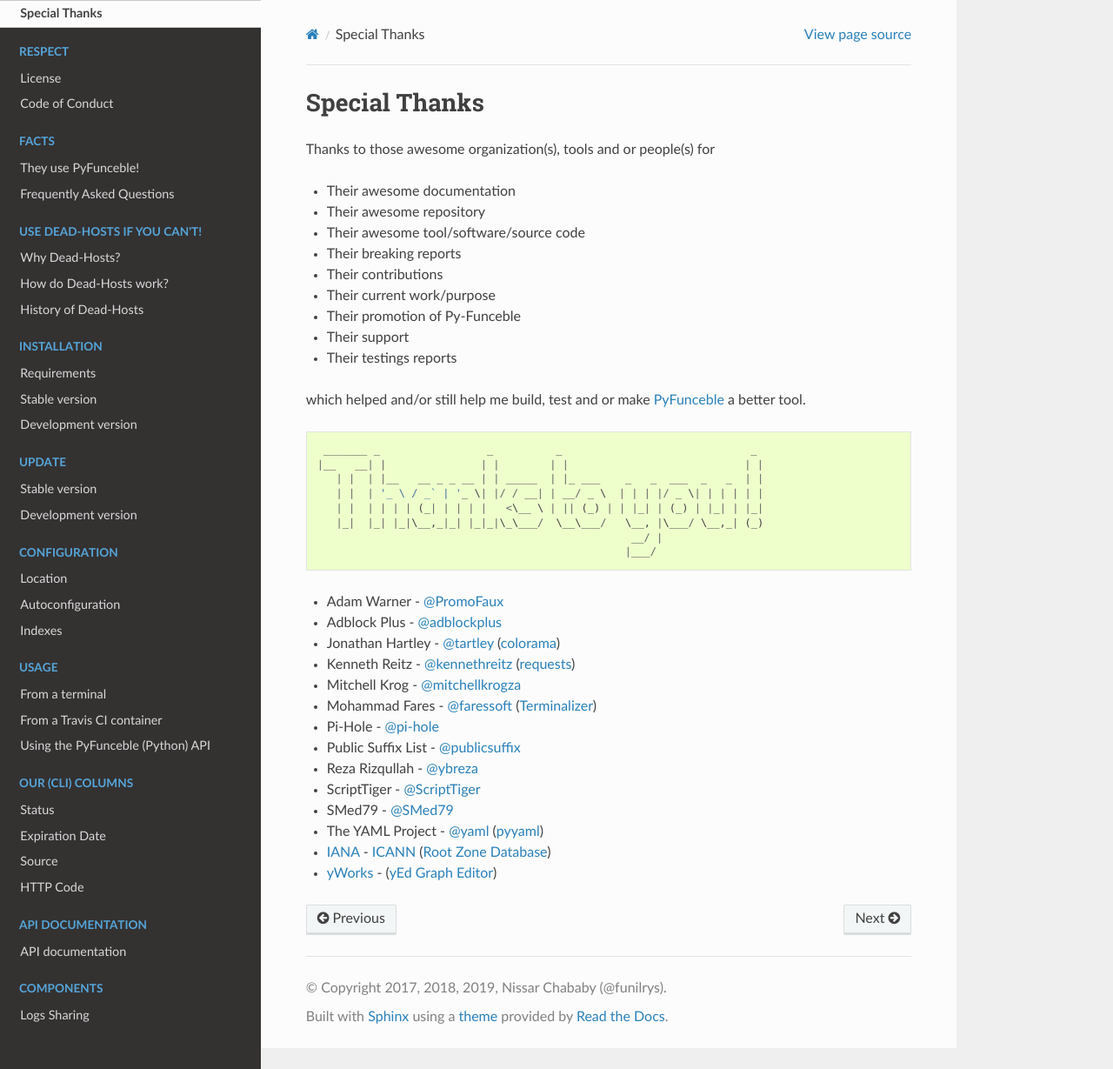
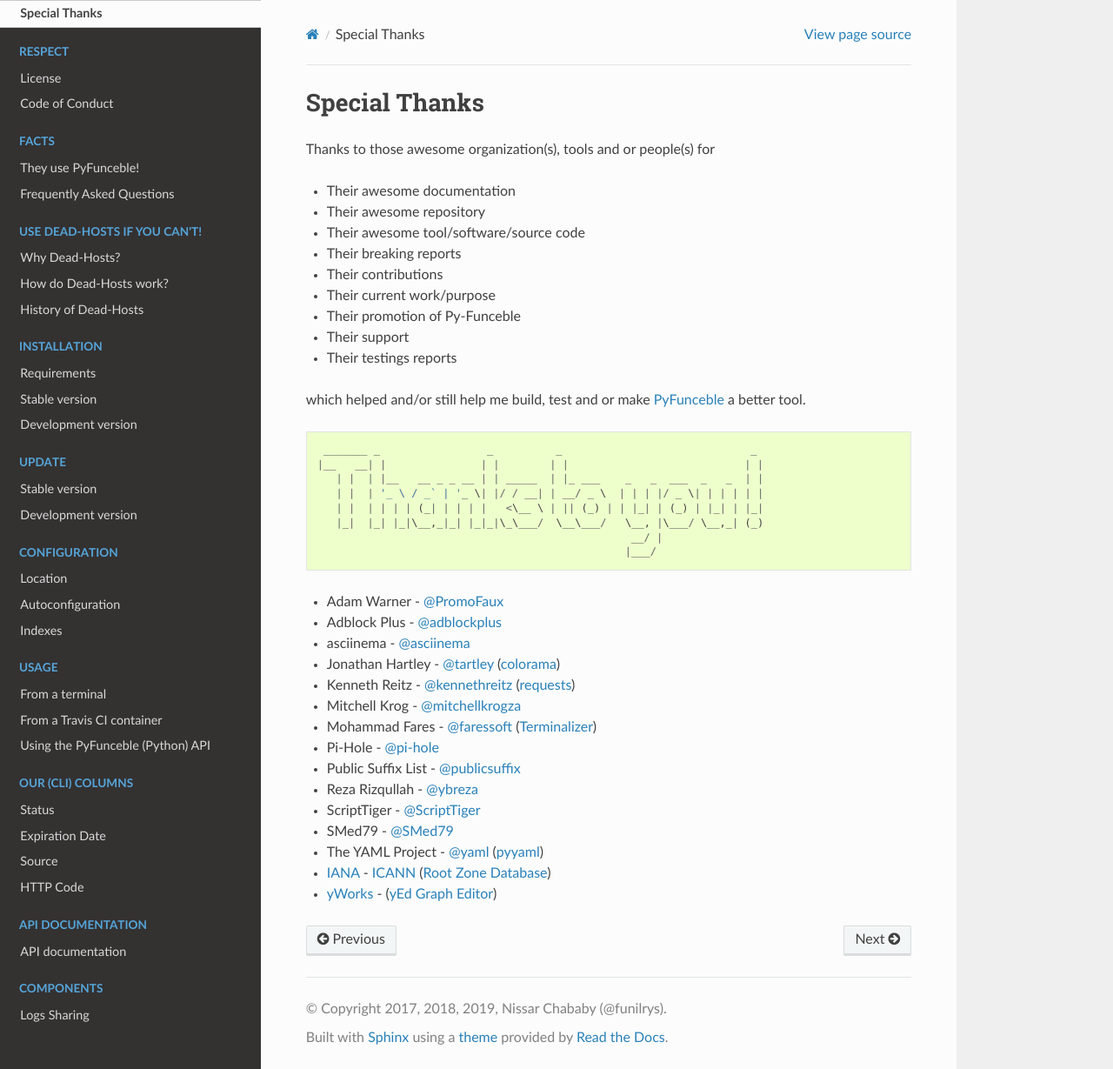
Before and after one commit to PyFunceble/rst-docs, a Sphinx documentation site: the page built from docs/special-thanks.rst, in a window 1280 px wide and 1229 px high. Shown: the whole window at 87% size. Built offline with Sphinx 7.4.7 and the Read the Docs theme 2.0.0, drawn with Linux system fonts in a browser that asks for light colours; pages that are not in the unit, such as notebooks, are missing from menus.

Commit message:
Completion of special thanks

```diff
--- a/docs/special-thanks.rst
+++ b/docs/special-thanks.rst
@@ -28,6 +28,7 @@
 
 -   Adam Warner - `@PromoFaux`_
 -   Adblock Plus - `@adblockplus`_
+-   asciinema - `@asciinema`_
 -   Jonathan Hartley - `@tartley`_ (`colorama`_)
 -   Kenneth Reitz - `@kennethreitz`_ (`requests`_)
 -   Mitchell Krog - `@mitchellkrogza`_
@@ -54,6 +55,7 @@
 .. _yWorks: https://www.yworks.com/company
 
 .. _@adblockplus: https://github.com/adblockplus
+.. _@asciinema: https://github.com/asciinema
 .. _@faressoft: https://github.com/faressoft
 .. _@kennethreitz: https://github.com/kennethreitz
 .. _@mitchellkrogza: https://github.com/mitchellkrogza
```
